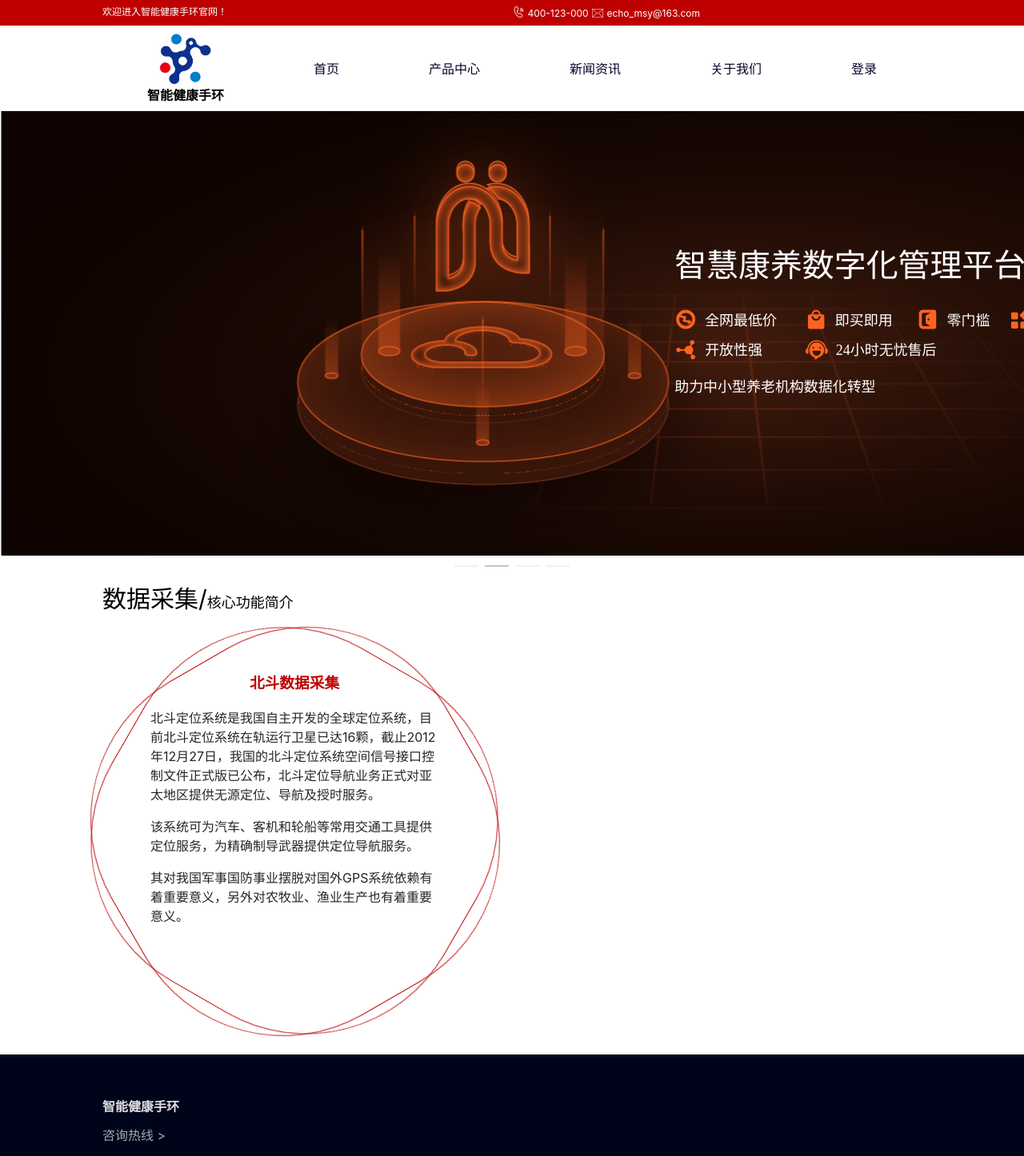
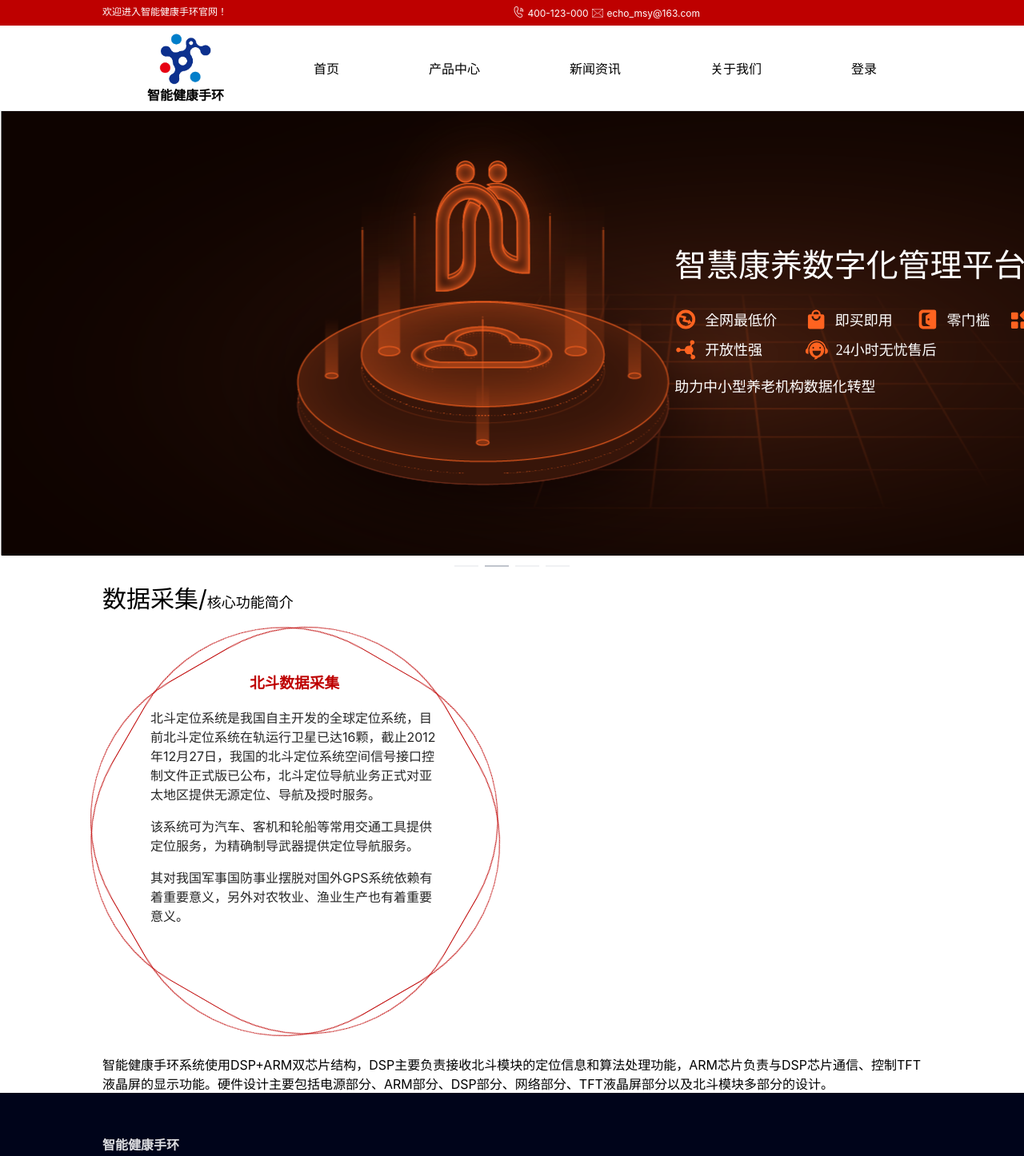
Before and after one commit to masaiya/Smart-Health-Bracelet, a Vue app in the folder web/: page /home in a window 1280 px wide. Shown: the top 1446 px of the page at 80% size. Built offline with nearby package versions, Linux system fonts and the light colour scheme.

Commit message:
tabs 标签页

```diff
--- a/web/src/components/webHeader.vue
+++ b/web/src/components/webHeader.vue
@@ -9,11 +9,11 @@
         <img src="../assets/logo.jpg" alt="" class="logo">
         <span>智能健康手环</span>
       </div>
-      <router-link to="/" class="nav-list"><span>首页</span></router-link>
-      <router-link to="/product" class="nav-list"><span>产品中心</span></router-link>
-      <router-link to="/news" class="nav-list"><span>新闻资讯</span></router-link>
-      <router-link to="/about" class="nav-list"><span>关于我们</span></router-link>
-      <router-link to="/login" class="nav-list"><span>登录</span></router-link>
+      <router-link to="/" class="nav-list"><a>首页</a></router-link>
+      <router-link to="/product" class="nav-list"><a>产品中心</a></router-link>
+      <router-link to="/news" class="nav-list"><a>新闻资讯</a></router-link>
+      <router-link to="/about" class="nav-list"><a>关于我们</a></router-link>
+      <router-link to="/login" class="nav-list"><a>登录</a></router-link>
     </div>
   </div>
 </template>
@@ -29,7 +29,8 @@ export default {
   },
   watch:{
   },
-  methods: {},
+  methods: {
+  },
 };
 </script>
 <style scoped lang="less">
@@ -76,14 +77,14 @@ export default {
       display: flex;
       flex-direction: column;
       justify-content: center;
-      span {
+      a:link {
         color: #090329;
-        &:hover {
-          border-bottom: 3px solid rgb(190, 0, 0);
-        }
-        &:active {
-          border-bottom: 3px solid rgb(190, 0, 0);
-        }
+      }
+      a:active {
+        border-bottom: 3px solid rgb(190, 0, 0);
+      }
+      a:hover {
+        border-bottom: 3px solid rgb(190, 0, 0);
       }
     }
   }
--- a/web/src/views/About.vue
+++ b/web/src/views/About.vue
@@ -13,6 +13,12 @@
     </div>
     <div class="about-design">
       <h3>项目设计</h3>
+      <el-tabs tab-position="left" style="height: 200px;" color="rgb(190,0,0)">
+        <el-tab-pane label="体温">BMP180不仅可以实时的测量大气压力，还能测量实时温度。</el-tab-pane>
+        <el-tab-pane label="气压">BMP180不仅可以实时的测量大气压力，还能测量实时温度。</el-tab-pane>
+        <el-tab-pane label="心率">MAX30100是一款集成有脉搏血氧仪和心率监测传感器的模块,经过优化的光学器件和低噪声模拟信号处理器，可检测脉搏血氧及心率信号。</el-tab-pane>
+        <el-tab-pane label="步数">MPU-60X0对陀螺仪和加速计分别用了三个16位的ADC，将其测量的模拟量转化为可输出的数字量。</el-tab-pane>
+      </el-tabs>
     </div>
   </div>
 </template>
--- a/web/src/views/Home.vue
+++ b/web/src/views/Home.vue
@@ -18,7 +18,7 @@
         </div>
       </div>
       <div class="merge-right">
-
+        智能健康手环系统使用DSP+ARM双芯片结构，DSP主要负责接收北斗模块的定位信息和算法处理功能，ARM芯片负责与DSP芯片通信、控制TFT液晶屏的显示功能。硬件设计主要包括电源部分、ARM部分、DSP部分、网络部分、TFT液晶屏部分以及北斗模块多部分的设计。
       </div>
     </div>
   </div>
@@ -53,6 +53,8 @@ export default {
   .merge-left {
     margin-top: 30px;
     height: 520px;
+    width: 480px;
+    flex-basis: 480px;
     .line-one {
       width: 480px;
       height: 480px;
@@ -87,6 +89,9 @@ export default {
       }
     }
   }
+  .merge-right {
+
+  }
 }
 
 @keyframes turn {
```
